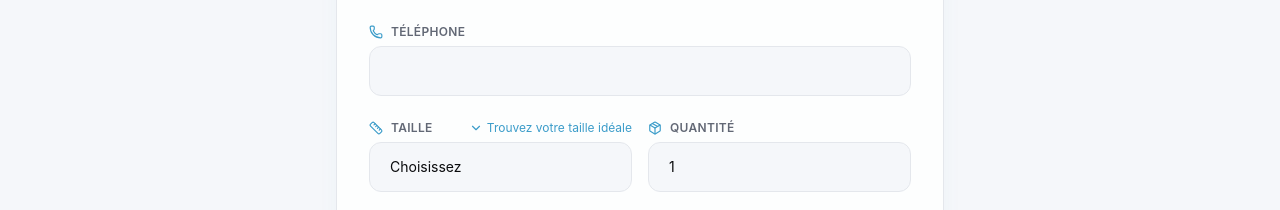
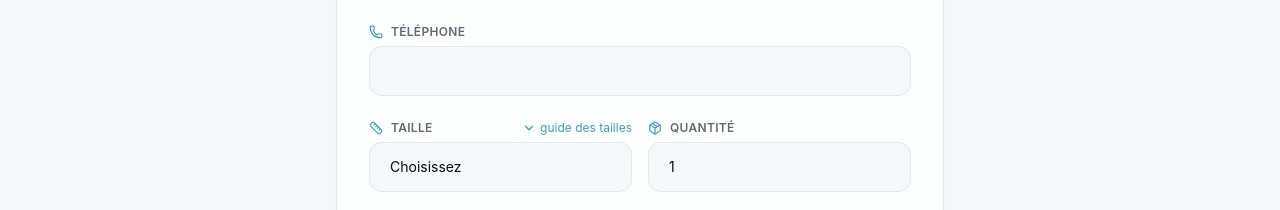
Before and after one commit to amani204/Altigo, a React (Vite) app: page / in a window 1280 px wide. Shown: the part 5220-5430 px from the top of the page. Built offline with nearby package versions, Linux system fonts and the light colour scheme; a web font is replaced by a local one.

Commit message:
fix:fixed instagram link

```diff
--- a/src/components/layout/Navbar.jsx
+++ b/src/components/layout/Navbar.jsx
@@ -221,7 +221,7 @@ export default function Navbar() {
             {/* Premium Instagram Button */}
             <div className="flex items-center justify-center">
               <a
-                href="https://instagram.com"
+                 href="https://www.instagram.com/altigo_dz"
                 target="_blank"
                 rel="noopener noreferrer"
                 className="flex items-center justify-center gap-3 w-full py-3.5 rounded-[5px] border border-altigo-border text-altigo-muted hover:text-altigo-text hover:border-altigo-teal transition-all duration-300 text-base font-medium bg-altigo-surface/30"
--- a/src/i18n/ar.js
+++ b/src/i18n/ar.js
@@ -132,7 +132,7 @@ footer: {
 sizeGuide: {
   title: "دليل المقاسات",
   subtitle: "سروال ألتيجو",
-  prompt: "جد مقاسك المثالي",
+  prompt: "دليل المقاسات",
   note: "جميع المقاسات بالسنتيمتر (cm).",
   columns: {
     size: "المقاس",
--- a/src/i18n/fr.js
+++ b/src/i18n/fr.js
@@ -134,7 +134,7 @@ footer: {
 sizeGuide: {
   title: "GUIDE DES TAILLES",
   subtitle: "PANTALON ALTIGO",
-  prompt: "Trouvez votre taille idéale",
+  prompt: "guide des tailles",
   note: "Toutes les mesures sont en centimètres (cm).",
   columns: {
     size: "Taille",
```
